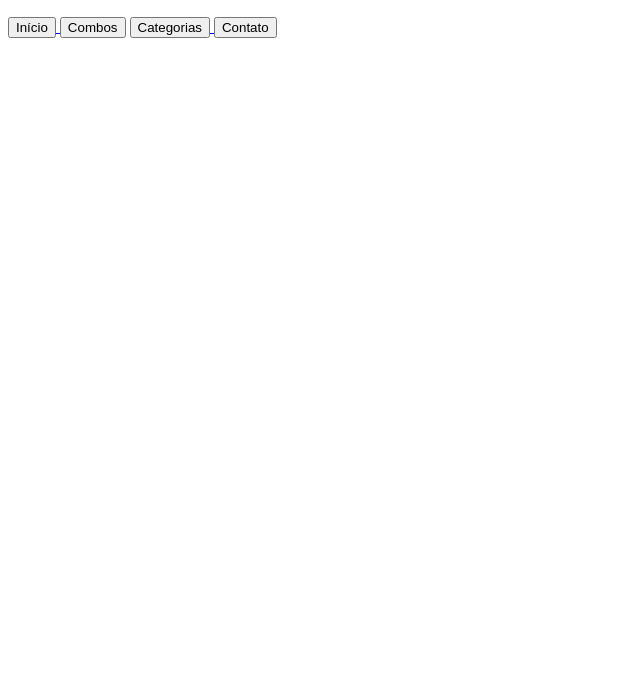
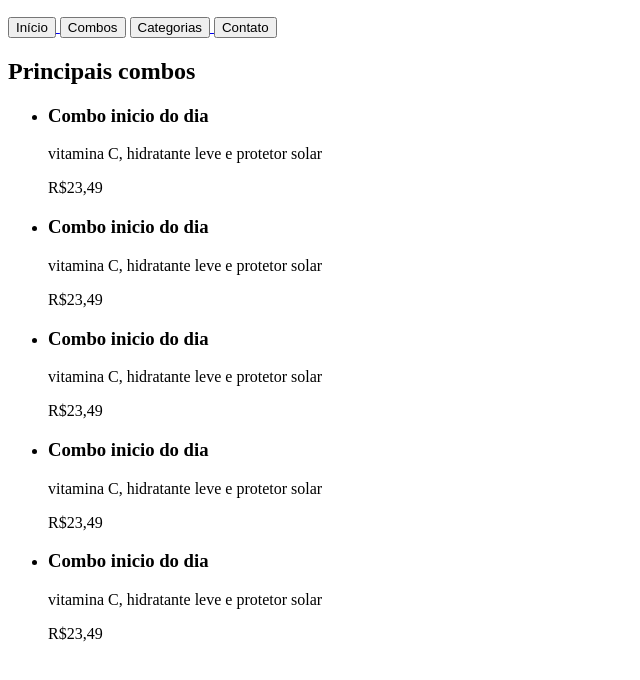
Before and after one commit to supermiguel470-coder/BycareProjeto, a plain HTML site: page combos.html in a window 1280 px wide. Shown: the part 50-730 px from the top of the page, without its empty margins (0-640 px from the left). Drawn offline with Linux system fonts and the light colour scheme.

Commit message:
Introdução de 5 divs ocupando o papel de cards de produtos. Primeiro uma <main> conténdo um h2 'Principais combos'e contendo os cards, que estão organizados lista <ul>, cada <li> (elemento de uma lista) contém um <div> com a classe produto, que por sua vez contém um h3 com o nome do produto, um <p> descrevendo brevemente o combo e um <p> informando o preço

```diff
--- a/combos.html
+++ b/combos.html
@@ -26,5 +26,49 @@
             </a>
         </nav>
     </header>
+
+    <main>
+        <h2>Principais combos</h2>
+        <ul>
+            <li>
+                <div class="produto">
+                    <h3>Combo inicio do dia</h3>
+                    <p>vitamina C, hidratante leve e protetor solar</p>
+                    <p>R$23,49</p>
+                </div>
+            </li>
+
+            <li>
+                <div class="produto">
+                    <h3>Combo inicio do dia</h3>
+                    <p>vitamina C, hidratante leve e protetor solar</p>
+                    <p>R$23,49</p>
+                </div>
+            </li>
+
+            <li>
+                <div class="produto">
+                    <h3>Combo inicio do dia</h3>
+                    <p>vitamina C, hidratante leve e protetor solar</p>
+                    <p>R$23,49</p>
+                </div>
+            </li>
+            <li>
+                <div class="produto">
+                    <h3>Combo inicio do dia</h3>
+                    <p>vitamina C, hidratante leve e protetor solar</p>
+                    <p>R$23,49</p>
+                </div>
+            </li>
+
+            <li>
+                <div class="produto">
+                    <h3>Combo inicio do dia</h3>
+                    <p>vitamina C, hidratante leve e protetor solar</p>
+                    <p>R$23,49</p>
+                </div>
+            </li>
+        </ul>
+    </main>
 </body>
 </html>
```
